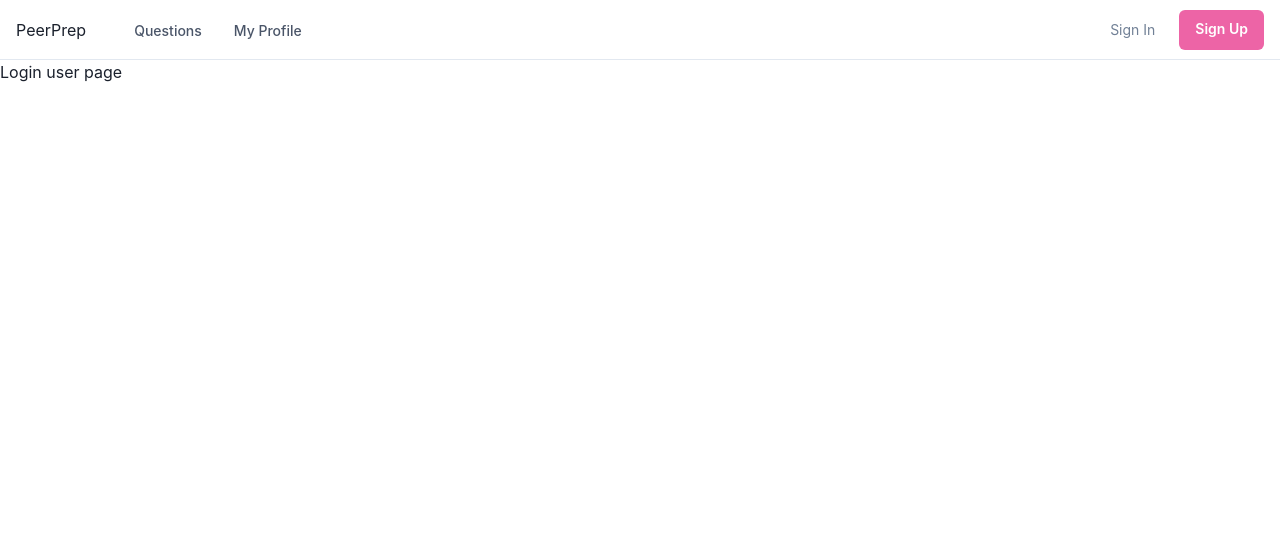
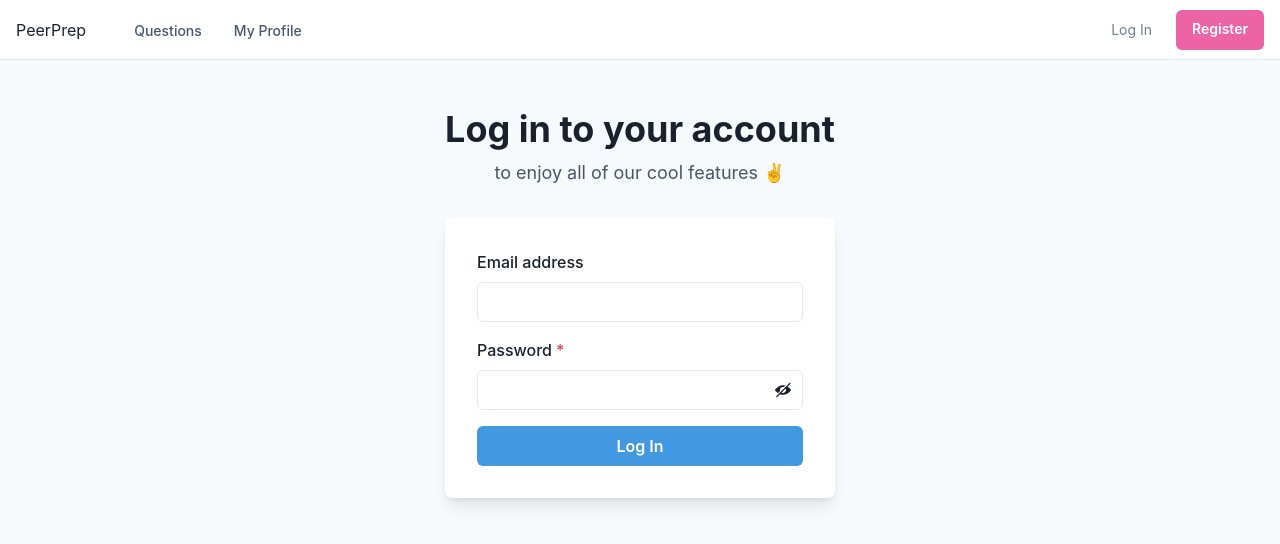
Before and after one commit to CS3219-AY2324S1/ay2324s1-course-assessment-g43, a React (Vite) app in the folder client/: page /login-user in a window 1280 px wide. Shown: the top 544 px of the page. Built offline with nearby package versions, Linux system fonts and the light colour scheme.

Commit message:
Implemented a basic log in frontend

```diff
--- a/client/src/components/LoginUser.jsx
+++ b/client/src/components/LoginUser.jsx
@@ -1,3 +1,87 @@
+import { useState } from "react";
+import {
+  Flex,
+  Box,
+  FormControl,
+  FormLabel,
+  Input,
+  Checkbox,
+  Stack,
+  Button,
+  Heading,
+  Text,
+  useColorModeValue,
+  InputGroup,
+  InputRightElement,
+} from "@chakra-ui/react";
+import { ViewIcon, ViewOffIcon } from "@chakra-ui/icons";
+
 export const LoginUser = () => {
-  return <div>Login user page</div>;
+  const [showPassword, setShowPassword] = useState(false);
+
+  return (
+    <Flex
+      minH={"100vh"}
+      align={"flex-start"}
+      justify={"center"}
+      bg={useColorModeValue("gray.50", "gray.800")}
+    >
+      <Stack spacing={8} mx={"auto"} maxW={"lg"} py={12} px={6}>
+        <Stack align={"center"}>
+          <Heading fontSize={"4xl"}>Log in to your account</Heading>
+          <Text fontSize={"lg"} color={"gray.600"}>
+            to enjoy all of our cool features ✌️
+          </Text>
+        </Stack>
+        <Box
+          rounded={"lg"}
+          bg={useColorModeValue("white", "gray.700")}
+          boxShadow={"lg"}
+          p={8}
+        >
+          <Stack spacing={4}>
+            <FormControl id="email">
+              <FormLabel>Email address</FormLabel>
+              <Input type="email" />
+            </FormControl>
+            <FormControl id="password" isRequired>
+              <FormLabel>Password</FormLabel>
+              <InputGroup>
+                <Input type={showPassword ? "text" : "password"} />
+                <InputRightElement h={"full"}>
+                  <Button
+                    variant={"ghost"}
+                    onClick={() =>
+                      setShowPassword((showPassword) => !showPassword)
+                    }
+                  >
+                    {showPassword ? <ViewIcon /> : <ViewOffIcon />}
+                  </Button>
+                </InputRightElement>
+              </InputGroup>
+            </FormControl>
+            <Stack spacing={10}>
+              {/* <Stack
+                direction={{ base: "column", sm: "row" }}
+                align={"start"}
+                justify={"space-between"}
+              >
+                <Checkbox>Remember me</Checkbox>
+                <Text color={"blue.400"}>Forgot password?</Text>
+              </Stack> */}
+              <Button
+                bg={"blue.400"}
+                color={"white"}
+                _hover={{
+                  bg: "blue.500",
+                }}
+              >
+                Log In
+              </Button>
+            </Stack>
+          </Stack>
+        </Box>
+      </Stack>
+    </Flex>
+  );
 };
--- a/client/src/components/Navbar.jsx
+++ b/client/src/components/Navbar.jsx
@@ -80,7 +80,7 @@
             variant={"link"}
             href={"/login-user"}
           >
-            Sign In
+            Log In
           </Button>
           <Button
             as={"a"}
@@ -94,7 +94,7 @@
               bg: "pink.300",
             }}
           >
-            Sign Up
+            Register
           </Button>
         </Stack>
       </Flex>
```
